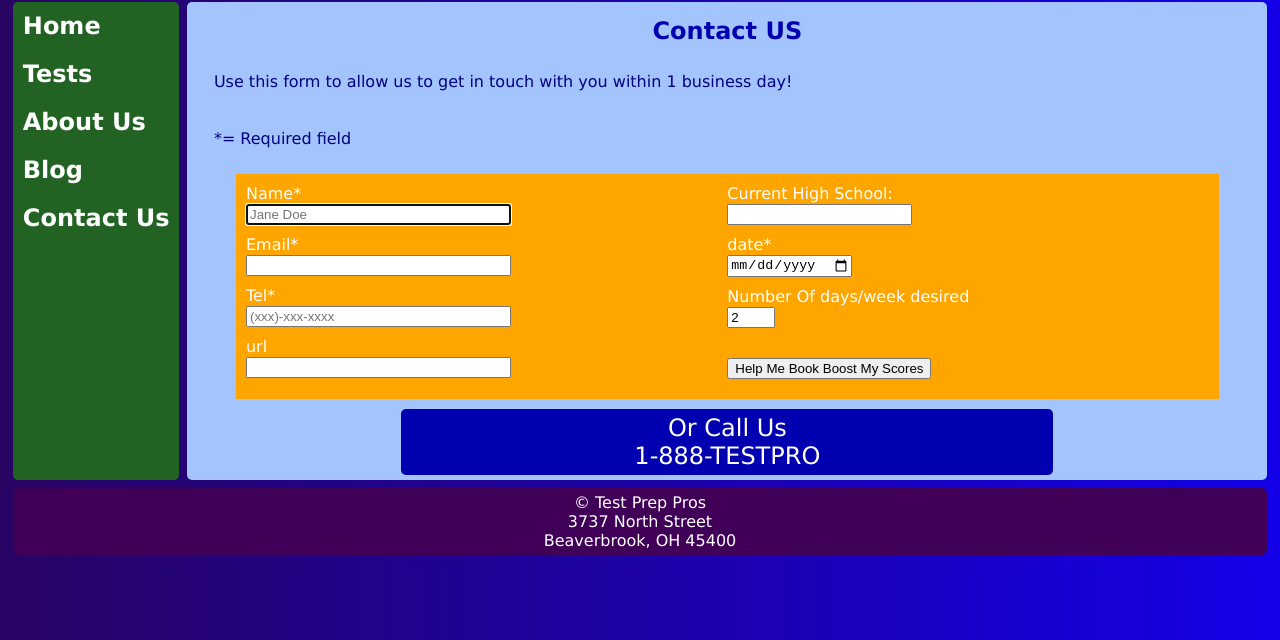
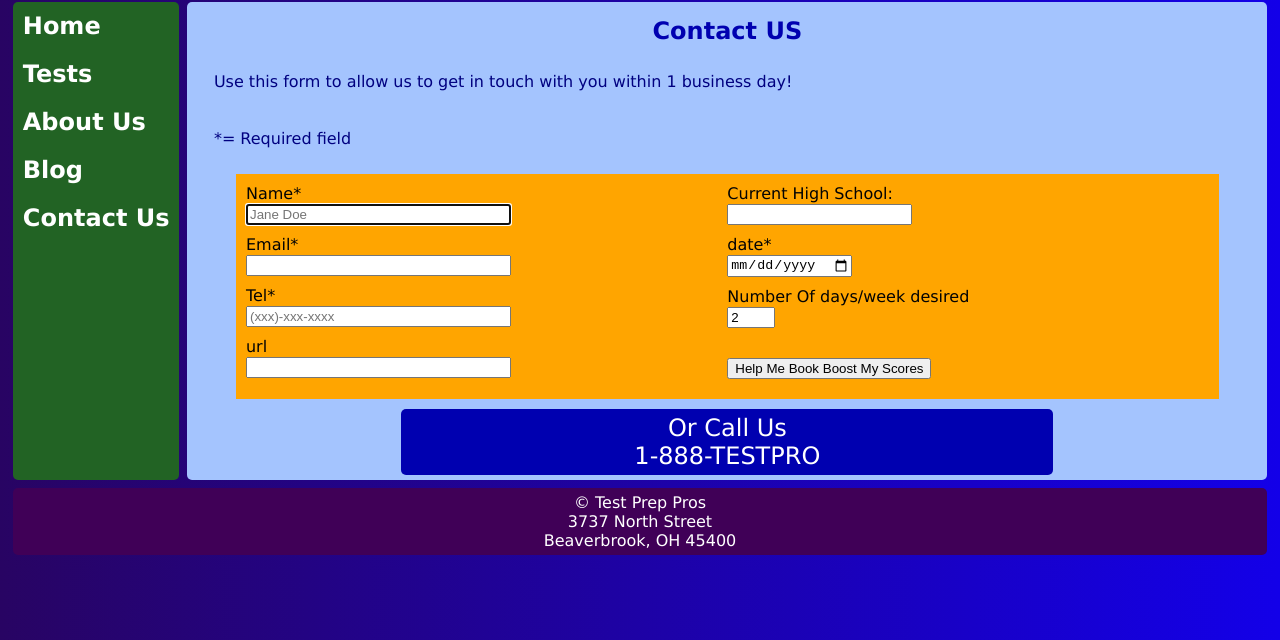
Before and after one commit to chadlane12/Test-Prep-Pros-, a plain HTML site: page contact.html in a window 1280 px wide. Shown: the part 160-800 px from the top of the page. Drawn offline with nearby package versions, Linux system fonts and the light colour scheme.

Commit message:
Update style.css

```diff
--- a/style.css
+++ b/style.css
@@ -178,7 +178,7 @@ form {
     background-color:#ffa500;
     width:90%;
     margin:auto;
-    color:white;
+    color:#030303;
     padding:10px;
 }
 .call {
```
